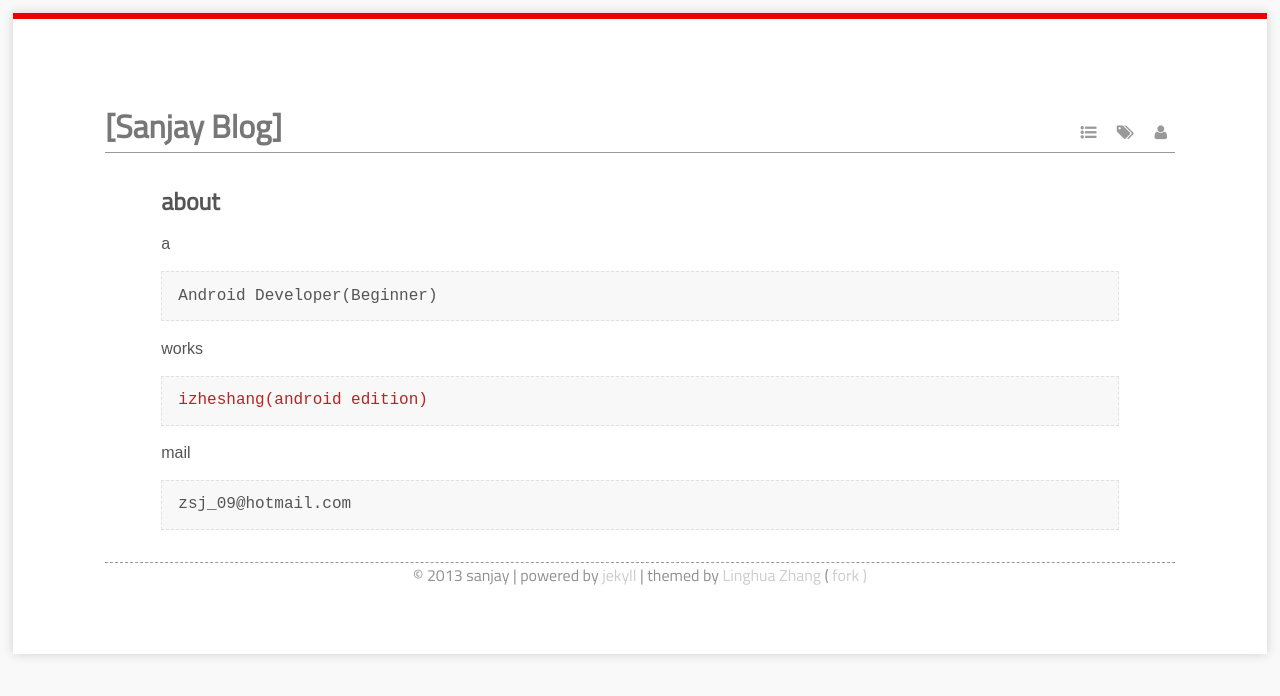
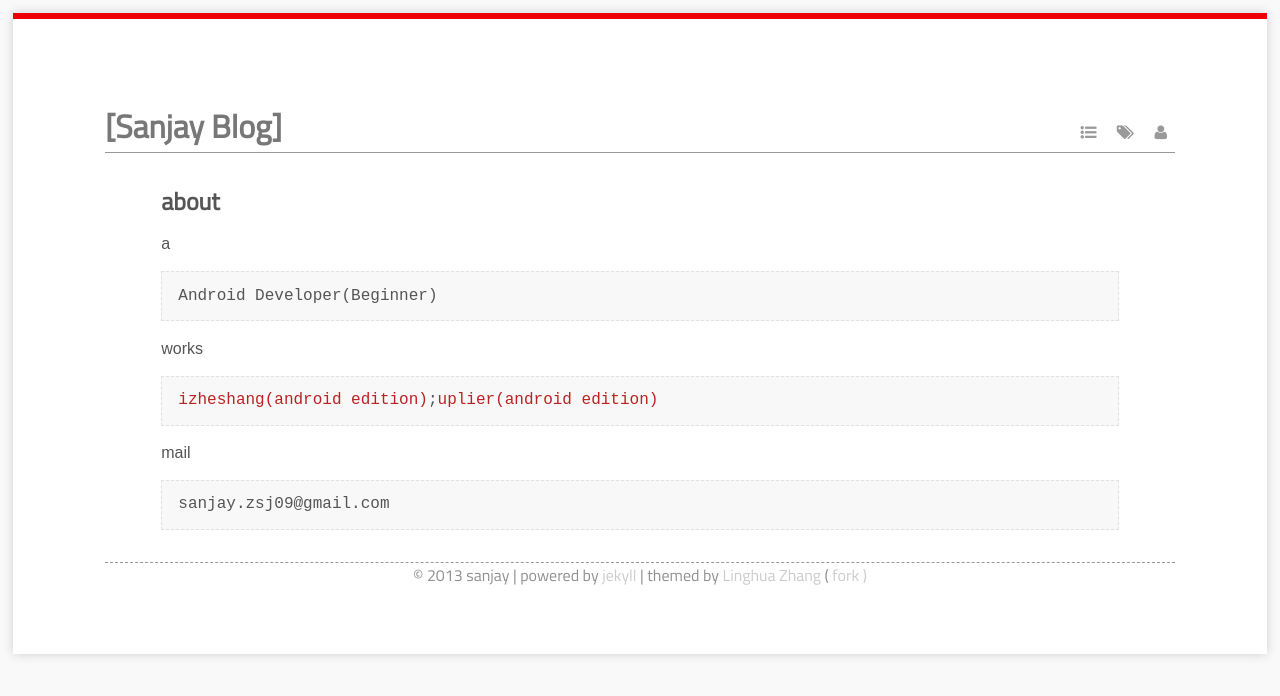
Before and after one commit to SanjayZhang/jekyll_blog, a Jekyll site: the page built from about.markdown, in a window 1280 px wide. Shown: the top 696 px of the page. Built offline with Jekyll 4.4.1, drawn with Linux system fonts in a browser that asks for light colours; some web fonts are replaced; Markdown is read by kramdown in place of the engine named in the settings.

Commit message:
modify about.markdown

```diff
--- a/about.markdown
+++ b/about.markdown
@@ -9,8 +9,8 @@ a
 
 works
 
-> [izheshang(android edition)](http://www.izheshang.com/mobi/)
+> [izheshang(android edition)](http://www.izheshang.com/mobi/);[uplier(android edition)](http://www.uplier.com/down.html)
 
 mail
 
-> zsj_09@hotmail.com
+> sanjay.zsj09@gmail.com
--- /dev/null
+++ b/resume.markdown
@@ -0,0 +1,6 @@
+---
+title: Sanjay's Blog
+
+---
+
+<iframe width="80%" height="100%" scrolling="no" src="{{site.baseurl}}/media/apk.pdf"> </iframe>
```
